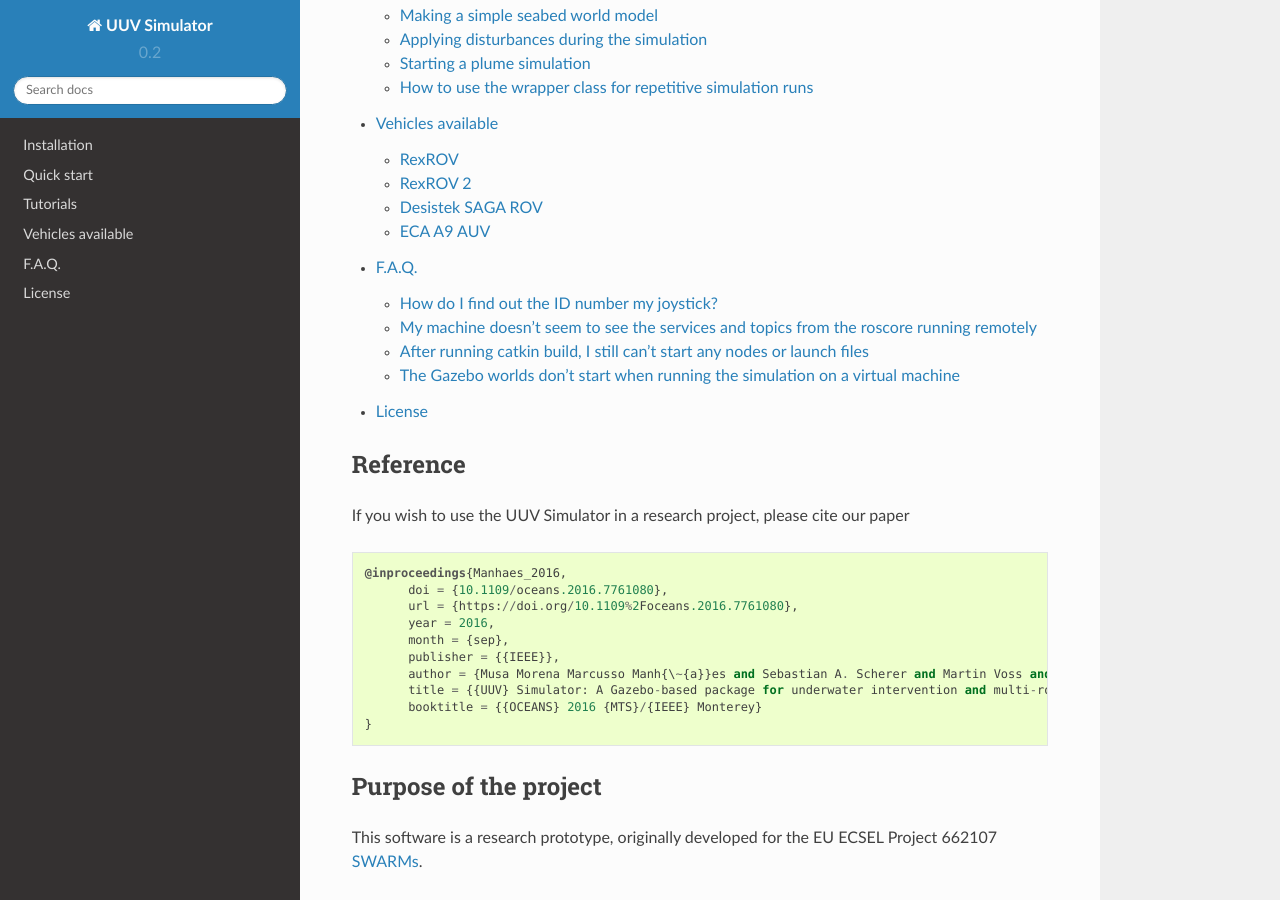
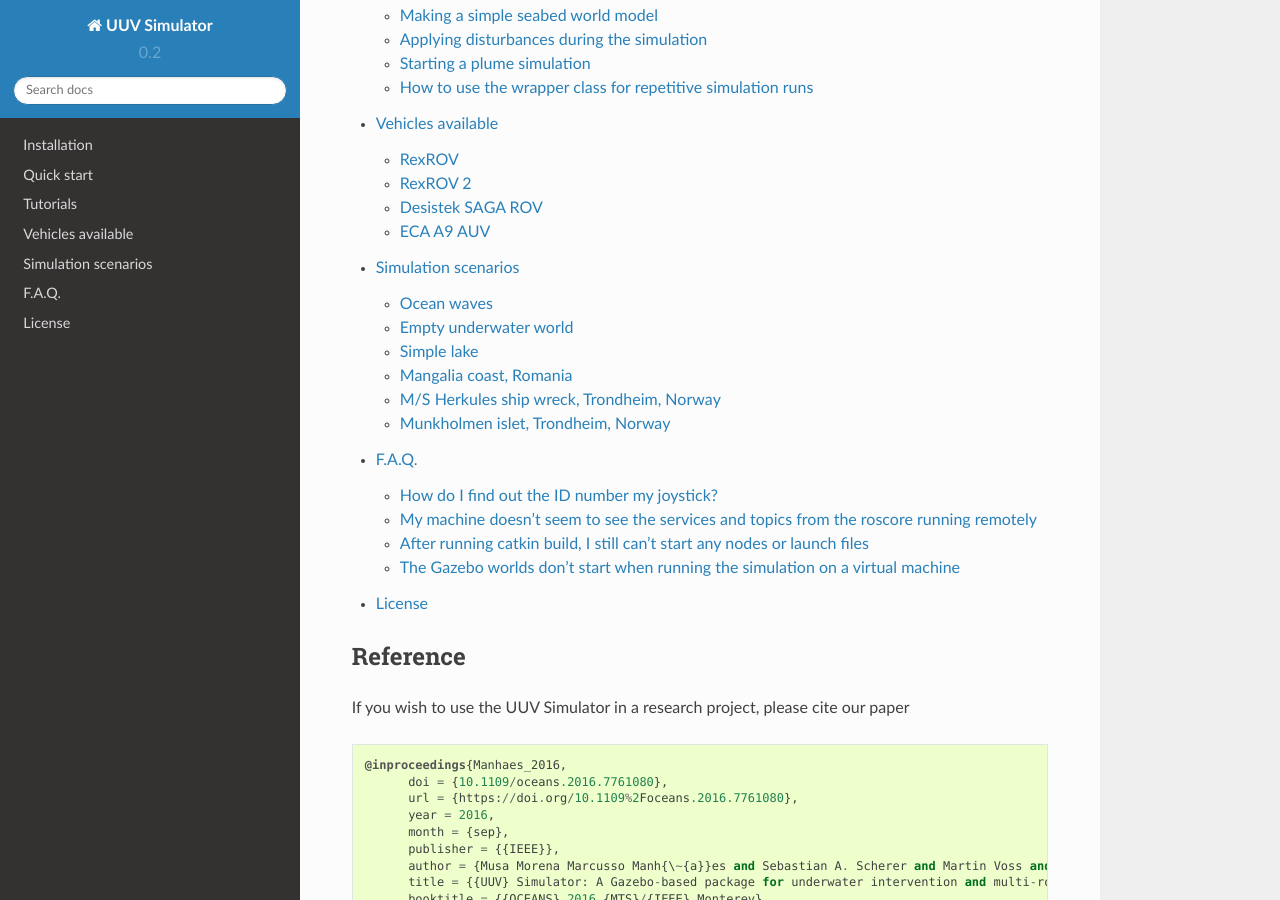
Before and after one commit to uuvsimulator/uuv_simulator_docs, a Sphinx documentation site: the page built from source/index.rst, in a window 1280 px wide and 900 px high, scrolled down 816 px. Built offline with Sphinx 7.4.7 and the Read the Docs theme 2.0.0, drawn with Linux system fonts in a browser that asks for light colours; some of the changed lines change nothing that is shown.

Commit message:
ADD Description of scenarions
Signed-off-by: Musa Morena Marcusso Manhaes <Musa.Marcusso@de.bosch.com>

```diff
--- a/source/index.rst
+++ b/source/index.rst
@@ -34,6 +34,7 @@
   quick_start
   tutorials/index
   vehicles
+  sim_scenarios
   faq
   license
 
--- a/source/refs.bib
+++ b/source/refs.bib
@@ -114,3 +114,14 @@
 	  title = {Simulation environment and guidance system for {AUV} tracing chemical plume in 3-dimensions},
 	  booktitle = {2010 2nd International Asia Conference on Informatics in Control, Automation and Robotics ({CAR} 2010)}
 }
+
+@article{Nornes_2015,
+    title={Underwater photogrammetric mapping of an intact standing steel wreck with {ROV}},
+    author={Nornes, Stein M and Ludvigsen, Martin and {\O}degard, {\O}yvind and S{\O}rensen, Asgeir J},
+    journal={IFAC-PapersOnLine},
+    volume={48},
+    number={2},
+    pages={206--211},
+    year={2015},
+    publisher={Elsevier {BV}}
+}
--- /dev/null
+++ b/source/sim_scenarios.rst
@@ -0,0 +1,143 @@
+.. _sim_scenarios:
+
+Simulation scenarios
+====================
+
+Ocean waves
+-----------
+
+An ocean box with a underwater heightmap and animated waves. To run it, use the following launch file ::
+
+    roslaunch uuv_descriptions ocean_waves.launch
+
+.. image:: images/scenarios/ocean_waves_gazebo.png
+
+.. image:: images/scenarios/ocean_waves_heightmap_gazebo.png
+
+Empty underwater world
+----------------------
+
+An ocean box with fog simulation. To run it, use the following launch file ::
+
+    roslaunch uuv_descriptions empty_underwater_world.launch
+
+.. image:: images/scenarios/empty_underwater_world_gazebo.png
+
+Simple lake
+-----------
+
+A simple lake made with Blender. To run it, use the following launch file ::
+
+    roslaunch uuv_descriptions lake.launch
+
+.. image:: images/scenarios/lake_gazebo.png
+
+Mangalia coast, Romania
+-----------------------
+
+The location of the second SWARMs project demonstration was modeled in Gazebo with a rough description of the seabed based on depth maps of the region. To run it, use the following launch file ::
+
+    roslaunch uuv_descriptions mangalia.launch
+
+.. image:: images/scenarios/mangalia_gazebo.png
+
+.. note::
+
+    The Gazebo model was made based on images from the local maps and is a rough approximation of the real topography of the region.
+    Do not use the model as the exact reference for any algorithms.
+
+Location
+^^^^^^^^
+
+* **North**
+    * 43.797763
+    * 43° 47' 52.0''
+* **East**
+    * 28.598597
+    * 28° 35' 55.0''
+
+.. raw:: html
+
+    <iframe src="https://www.google.com/maps/embed?pb=!1m18!1m12!1m3!1d11519.30449514271!2d28.589584775845253!3d43.79722090107508!2m3!1f0!2f0!3f0!3m2!1i1024!2i768!4f13.1!3m3!1m2!1s0x0%3A0x0!2zNDPCsDQ3JzUyLjAiTiAyOMKwMzUnNTUuMCJF!5e0!3m2!1spt-BR!2sde!4v1518974604264" width="600" height="450" frameborder="0" style="border:0" allowfullscreen></iframe>
+
+M/S Herkules ship wreck, Trondheim, Norway
+------------------------------------------
+
+A approximated model of the M/S Herkules ship wreck located in the Trondheim fjord, in Norway, based on the video below generated as a result from the paper :cite:`Nornes_2015`.
+
+.. raw:: html
+
+    <iframe width="560" height="315" src="https://www.youtube.com/embed/0Po234vEdi0" frameborder="0" allow="autoplay; encrypted-media" allowfullscreen></iframe>
+
+The Gazebo world includes an ocean box with fog simulation and can be started as follows ::
+
+    roslaunch uuv_descriptions herkules_ship_wreck.launch
+
+.. image:: images/scenarios/herkules_gazebo.png
+
+.. note::
+
+    This Gazebo model is an 3D approximation made based on images and videos generated in :cite:`Nornes_2015`.
+    Do not use this model as an exact reference to any algorithms.
+
+Sources
+^^^^^^^
+
+* `Dykkepedia <http://www.dykkepedia.com/wiki/Herkules>`_
+* `Nornes, Stein M., et al. "Underwater photogrammetric mapping of an intact standing steel wreck with ROV." IFAC-PapersOnLine 48.2 (2015): 206-211. <https://www.sciencedirect.com/science/article/pii/S2405896315002736>`_
+
+Location
+^^^^^^^^
+
+* **North**
+    * 63.453444
+    * 63° 27.20664'
+    * 63° 27' 12.3984''
+* **East**
+    * 10.405556
+    * 10° 24.33336'
+    * 10° 24' 20.0016''
+
+.. raw:: html
+
+    <iframe src="https://www.google.com/maps/embed?pb=!1m18!1m12!1m3!1d7132.388199342336!2d10.403764254406084!3d63.45427718823303!2m3!1f0!2f0!3f0!3m2!1i1024!2i768!4f13.1!3m3!1m2!1s0x0%3A0x0!2zNjPCsDI3JzEyLjQiTiAxMMKwMjQnMjAuMCJF!5e0!3m2!1spt-BR!2sde!4v1518974672363" width="600" height="450" frameborder="0" style="border:0" allowfullscreen></iframe>
+
+Munkholmen islet, Trondheim, Norway
+-----------------------------------
+
+.. raw:: html
+
+    <p><a href="https://commons.wikimedia.org/wiki/File:Munkholmen_IMG_6003.JPG#/media/File:Munkholmen_IMG_6003.JPG"><img src="https://upload.wikimedia.org/wikipedia/commons/thumb/1/15/Munkholmen_IMG_6003.JPG/1200px-Munkholmen_IMG_6003.JPG" alt="Munkholmen IMG 6003.JPG"></a><br>By <a href="//commons.wikimedia.org/wiki/User:Bjoertvedt" title="User:Bjoertvedt">Bjoertvedt</a> - <span class="int-own-work" lang="en">Own work</span>, <a href="https://creativecommons.org/licenses/by-sa/3.0" title="Creative Commons Attribution-Share Alike 3.0">CC BY-SA 3.0</a>, <a href="https://commons.wikimedia.org/w/index.php?curid=26089719">Link</a></p>
+
+The Munkholmen fortress is located in the Trondheim fjord, in Norway. The Gazebo model includes the islet with the Munkholmen fortress and the M/S Herkules ship wreck. To start the world, run ::
+
+    roslaunch uuv_descriptions munkholmen.launch
+
+.. image:: images/scenarios/munkholmen_gazebo.png
+
+.. image:: images/scenarios/munkholmen_herkules_gazebo.png
+
+.. note::
+
+    The Gazebo model was made based on images from the local maps and is a rough approximation of the real topography of the region.
+    Do not use the model as the exact reference for any algorithms.
+
+Location
+^^^^^^^^
+
+* **North**
+    * 63.4520278
+    * 63° 27.1216667'
+    * 63° 27' 7.3''
+* **East**
+    * 10.3844722
+    * 10° 23.0683333'
+    * 10° 23' 4.1''
+
+.. raw:: html
+
+    <iframe src="https://www.google.com/maps/embed?pb=!1m18!1m12!1m3!1d1783.237690876704!2d10.382289116298363!3d63.452019480898436!2m3!1f0!2f0!3f0!3m2!1i1024!2i768!4f13.1!3m3!1m2!1s0x0%3A0x0!2zNjPCsDI3JzA3LjMiTiAxMMKwMjMnMDQuMSJF!5e0!3m2!1spt-BR!2sde!4v1518975706550" width="600" height="450" frameborder="0" style="border:0" allowfullscreen></iframe>
+
+.. raw:: html
+
+    <iframe src="http://norgeskart.no/#!?project=seeiendom&layers=1002,1015&zoom=14&lat=7044247.28&lon=269983.74&sok=63.4520171,10.3844778&type=1" width="500" height="400" title="Munkholmen Islet, Trondheim, Norway"></iframe>
```
Also changed, not shown: source/images/scenarios/herkules_gazebo.png (added), source/images/scenarios/lake_gazebo.png (added), source/images/scenarios/mangalia_gazebo.png (added), 5 other files.
